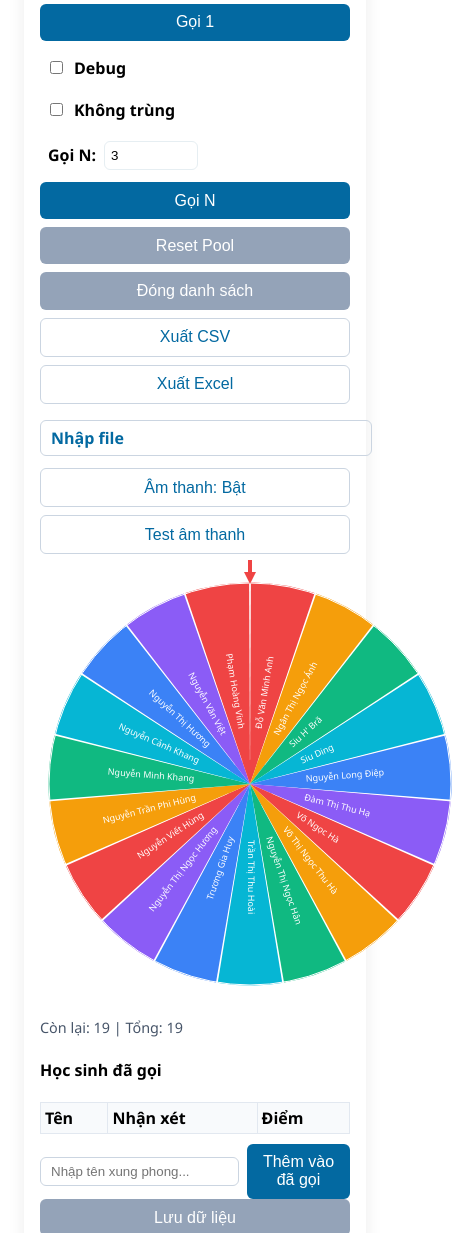
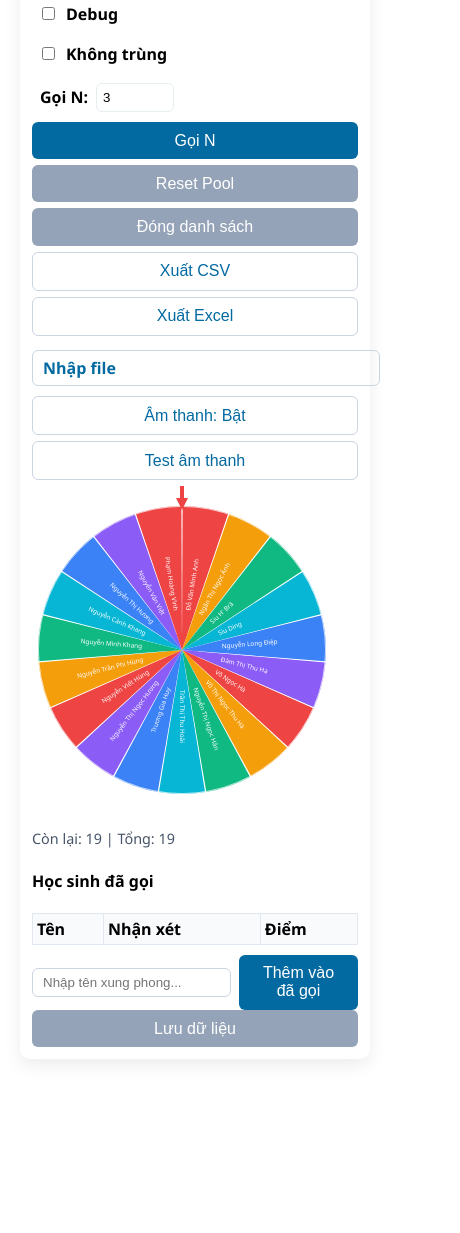
Before and after one commit to ontinhoc/home, a plain HTML site: page random-names.html in a window 390 px wide. Shown: the part 582-1815 px from the top of the page, 460 px wide, since content can reach past the window. After the commit the page ends 1685 px from the top, so only its background shows below. Drawn offline with Linux system fonts and the light colour scheme.

Commit message:
cập nhật reponsive cho trang random-names

```diff
--- a/random-names.html
+++ b/random-names.html
@@ -23,7 +23,19 @@
         .meta{font-size:0.9rem;color:#475569;margin-top:0.5rem}
         input[type=number]{width:80px;padding:6px;border-radius:6px;border:1px solid #e6eef2}
         .notice{margin-top:0.5rem;color:#065f46;font-weight:600}
-        @media (max-width:920px){.output{flex-direction:column}.sidebar{width:100%}}
+        @media (max-width:920px){
+            .output{flex-direction:column}
+            .sidebar{width:100%}
+        }
+        /* Tối ưu hiển thị di động */
+        @media (max-width:600px){
+            .picker-wrap{padding:0.75rem}
+            .controls{gap:6px}
+            .controls > *{flex:1 1 48%; min-width:140px}
+            textarea{min-height:140px;font-size:0.95rem}
+            input[type=number]{width:64px}
+            .panel{padding:0.75rem}
+        }
         /* animation for cycling */
         .spin-name{transition:transform 0.3s ease}
         #called-students-section{margin-top:1rem}
@@ -79,7 +91,7 @@ Phạm Hoàng Vinh</textarea>
 
             <div class="output">
                 <div class="wheel-panel" style="flex:1;display:flex;align-items:center;justify-content:center;position:relative">
-                    <div id="wheelContainer" style="width:420px;height:420px;position:relative">
+                    <div id="wheelContainer" style="width:min(100%,420px);aspect-ratio:1/1;position:relative">
                         <svg id="wheelSvg" viewBox="0 0 420 420" width="100%" height="100%" style="transform-origin:50% 50%;transition:transform 4s cubic-bezier(.2,.9,.2,1);"></svg>
                         <!-- pointer (SVG arrow fixed at top center). pointer-events:none so hit-testing finds wheel paths beneath -->
                         <svg id="pointer" width="48" height="48" viewBox="0 0 48 48" style="position:absolute;left:50%;top:-20px;transform:translateX(-50%);pointer-events:none;overflow:visible" aria-hidden="true">
```
